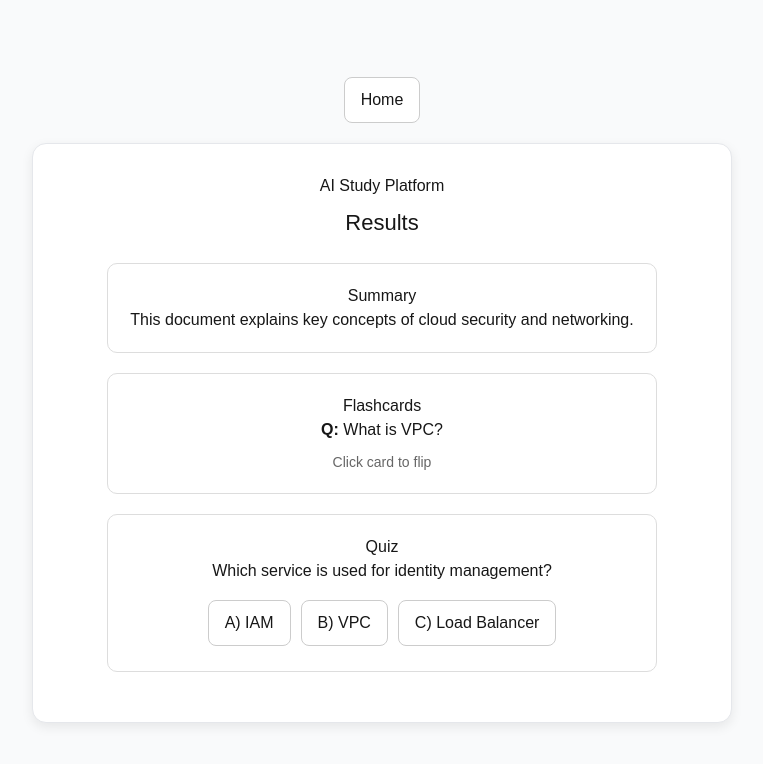
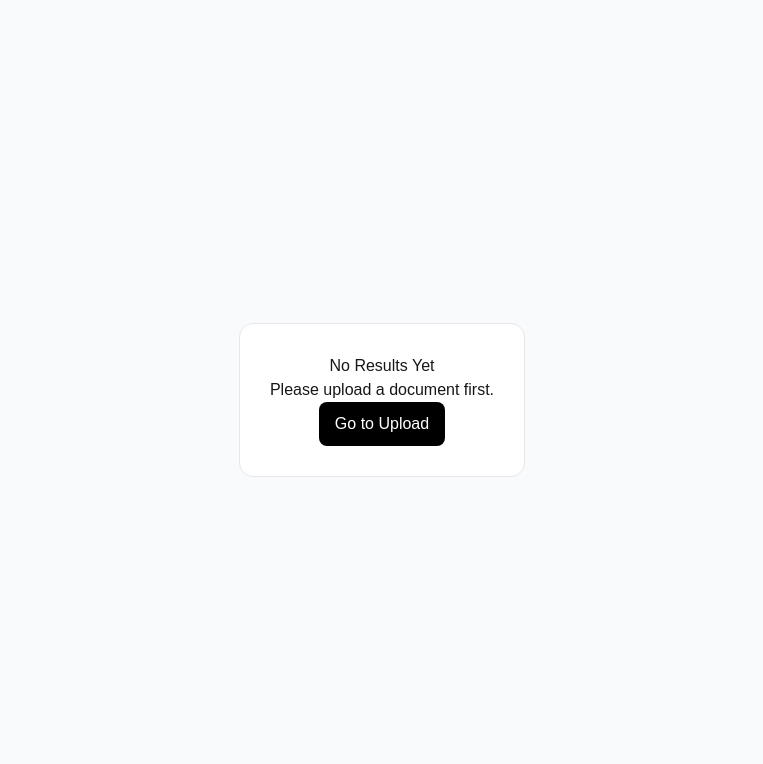
Before and after one commit to Janaki362/notestaker-frontend, a Next.js app: page /results in a window 1280 px wide. Shown: the top 764 px of the page, without its empty margins (258-1021 px from the left). Built offline with nearby package versions, Linux system fonts and the light colour scheme.

Commit message:
completed authentication and API integration

```diff
--- a/app/results/page.tsx
+++ b/app/results/page.tsx
@@ -1,35 +1,100 @@
 "use client";
 
 import Link from "next/link";
-import { useState } from "react";
+import { useEffect, useState } from "react";
+
+type Flashcard = {
+  question: string;
+  answer: string;
+};
+
+type Definition = {
+  term: string;
+  meaning: string;
+};
+
+type QuizQuestion = {
+  question: string;
+  options: string[];
+  answer: string;
+};
+
+type AIResults = {
+  summary: string;
+  keyConcepts: string[];
+  definitions: Definition[];
+  examples: string[];
+  flashcards: Flashcard[];
+  quiz: QuizQuestion[];
+};
 
 export default function ResultsPage() {
+  const [results, setResults] = useState<AIResults | null>(null);
   const [selectedAnswer, setSelectedAnswer] = useState("");
   const [showAnswer, setShowAnswer] = useState(false);
 
-  const optionStyle = (option: string) =>
-    ({
-      margin: "5px",
+  useEffect(() => {
+    const storedResults = localStorage.getItem("aiResults");
+
+    if (storedResults) {
+      setResults(JSON.parse(storedResults));
+    }
+  }, []);
+
+  if (!results) {
+    return (
+      <main
+        style={{
+          minHeight: "100vh",
+          display: "flex",
+          alignItems: "center",
+          justifyContent: "center",
+          backgroundColor: "#f9fafb",
+          padding: "20px",
+          textAlign: "center",
+        }}
+      >
+        <div
+          style={{
+            backgroundColor: "white",
+            padding: "30px",
+            borderRadius: "14px",
+            border: "1px solid #e5e7eb",
+          }}
+        >
+          <h1>No Results Yet</h1>
+          <p>Please upload a document first.</p>
+          <Link href="/upload">
+            <button
+              style={{
                 padding: "10px 16px",
+                backgroundColor: "black",
+                color: "white",
                 borderRadius: "8px",
-      border: "1px solid #ccc",
+                border: "none",
                 cursor: "pointer",
-      backgroundColor: selectedAnswer === option ? "#d1fae5" : "white",
-    }) as const;
+              }}
+            >
+              Go to Upload
+            </button>
+          </Link>
+        </div>
+      </main>
+    );
+  }
+
+  const firstFlashcard = results.flashcards?.[0];
+  const firstQuiz = results.quiz?.[0];
 
   return (
     <main
       style={{
         minHeight: "100vh",
-        display: "flex",
-        flexDirection: "column",
-        alignItems: "center",
-        justifyContent: "center",
         backgroundColor: "#f9fafb",
-        padding: "20px",
+        padding: "30px 20px",
       }}
     >
-      <div style={{ marginBottom: "20px" }}>
+      <div style={{ textAlign: "center", marginBottom: "20px" }}>
         <Link href="/">
           <button
             style={{
@@ -47,85 +112,111 @@ export default function ResultsPage() {
 
       <div
         style={{
-          width: "100%",
-          maxWidth: "700px",
+          maxWidth: "800px",
+          margin: "0 auto",
           backgroundColor: "white",
           border: "1px solid #e5e7eb",
           borderRadius: "14px",
           padding: "30px",
           boxShadow: "0 4px 12px rgba(0,0,0,0.08)",
-          textAlign: "center",
         }}
       >
-        <h1 style={{ marginBottom: "8px" }}>AI Study Platform</h1>
-        <h2 style={{ marginBottom: "24px", fontSize: "22px" }}>Results</h2>
+        <h1 style={{ textAlign: "center" }}>AI Study Platform</h1>
+        <h2 style={{ textAlign: "center" }}>Results</h2>
 
-        <div
-          style={{
-            margin: "20px auto",
-            padding: "20px",
-            maxWidth: "550px",
-            border: "1px solid #ddd",
-            borderRadius: "10px",
-          }}
+        <section style={cardStyle}>
+          <h3>Summary</h3>
+          <p>{results.summary}</p>
+        </section>
+
+        <section style={cardStyle}>
+          <h3>Key Concepts</h3>
+          <ul>
+            {results.keyConcepts?.map((concept, index) => (
+              <li key={index}>{concept}</li>
+            ))}
+          </ul>
+        </section>
+
+        <section style={cardStyle}>
+          <h3>Definitions</h3>
+          {results.definitions?.map((item, index) => (
+            <p key={index}>
+              <b>{item.term}:</b> {item.meaning}
+            </p>
+          ))}
+        </section>
+
+        <section style={cardStyle}>
+          <h3>Examples</h3>
+          <ul>
+            {results.examples?.map((example, index) => (
+              <li key={index}>{example}</li>
+            ))}
+          </ul>
+        </section>
+
+        {firstFlashcard && (
+          <section
+            onClick={() => setShowAnswer(!showAnswer)}
+            style={{ ...cardStyle, cursor: "pointer" }}
           >
-          <h3>Summary</h3>
-          <p>
-            This document explains key concepts of cloud security and networking.
-          </p>
-        </div>
-
-        <div
-          onClick={() => setShowAnswer(!showAnswer)}
-          style={{
-            margin: "20px auto",
-            padding: "20px",
-            maxWidth: "550px",
-            border: "1px solid #ddd",
-            borderRadius: "10px",
-            cursor: "pointer",
-          }}
-        >
-          <h3>Flashcards</h3>
+            <h3>Flashcard</h3>
             {!showAnswer ? (
               <p>
-              <b>Q:</b> What is VPC?
+                <b>Q:</b> {firstFlashcard.question}
               </p>
             ) : (
               <p>
-              <b>A:</b> A virtual private cloud used for secure networking.
+                <b>A:</b> {firstFlashcard.answer}
               </p>
             )}
-          <p style={{ color: "#666", marginTop: "10px", fontSize: "14px" }}>
+            <p style={{ color: "#666", fontSize: "14px" }}>
               Click card to flip
             </p>
-        </div>
+          </section>
+        )}
 
-        <div
-          style={{
-            margin: "20px auto",
-            padding: "20px",
-            maxWidth: "550px",
-            border: "1px solid #ddd",
-            borderRadius: "10px",
-          }}
-        >
+        {firstQuiz && (
+          <section style={cardStyle}>
             <h3>Quiz</h3>
-          <p>Which service is used for identity management?</p>
+            <p>{firstQuiz.question}</p>
 
-          <div style={{ marginTop: "12px" }}>
-            {["A) IAM", "B) VPC", "C) Load Balancer"].map((option) => (
+            <div>
+              {firstQuiz.options.map((option) => (
                 <button
                   key={option}
                   onClick={() => setSelectedAnswer(option)}
-                style={optionStyle(option)}
+                  style={{
+                    margin: "5px",
+                    padding: "10px 16px",
+                    borderRadius: "8px",
+                    border: "1px solid #ccc",
+                    cursor: "pointer",
+                    backgroundColor:
+                      selectedAnswer === option ? "#d1fae5" : "white",
+                  }}
                 >
                   {option}
                 </button>
               ))}
             </div>
-        </div>
+
+            {selectedAnswer && (
+              <p style={{ marginTop: "12px" }}>
+                Selected Answer: <b>{selectedAnswer}</b>
+              </p>
+            )}
+          </section>
+        )}
       </div>
     </main>
   );
 }
+
+const cardStyle = {
+  margin: "20px auto",
+  padding: "20px",
+  border: "1px solid #ddd",
+  borderRadius: "10px",
+} as const;
--- a/app/upload/page.tsx
+++ b/app/upload/page.tsx
@@ -6,40 +6,68 @@ import { useRef, useState } from "react";
 
 export default function UploadPage() {
   const [fileName, setFileName] = useState("");
-  const [progress, setProgress] = useState(0);
+  const [selectedFile, setSelectedFile] = useState<File | null>(null);
+  const [loading, setLoading] = useState(false);
+  const [error, setError] = useState("");
+
   const router = useRouter();
   const fileInputRef = useRef<HTMLInputElement | null>(null);
 
   const handleFileChange = (e: React.ChangeEvent<HTMLInputElement>) => {
     const file = e.target.files?.[0];
+
     if (file) {
+      setSelectedFile(file);
       setFileName(file.name);
-      setProgress(0);
+      setError("");
     }
   };
 
   const handleDrop = (e: React.DragEvent<HTMLDivElement>) => {
     e.preventDefault();
+
     const file = e.dataTransfer.files?.[0];
+
     if (file) {
+      setSelectedFile(file);
       setFileName(file.name);
-      setProgress(0);
+      setError("");
     }
   };
 
-  const handleUpload = () => {
-    if (!fileName) return;
+  const handleUpload = async () => {
+    if (!selectedFile) {
+      setError("Please select a file first.");
+      return;
+    }
 
-    let value = 0;
-    const timer = setInterval(() => {
-      value += 10;
-      setProgress(value);
+    try {
+      setLoading(true);
+      setError("");
 
-      if (value >= 100) {
-        clearInterval(timer);
-        router.push("/results");
+      const formData = new FormData();
+      formData.append("file", selectedFile);
+
+      const res = await fetch("http://localhost:8080/upload", {
+        method: "POST",
+        body: formData,
+      });
+
+      if (!res.ok) {
+        throw new Error("Upload failed");
       }
-    }, 300);
+
+      const data = await res.json();
+
+      localStorage.setItem("aiResults", JSON.stringify(data));
+
+      router.push("/results");
+    } catch (err) {
+      console.error(err);
+      setError("Something went wrong while uploading. Please check backend API.");
+    } finally {
+      setLoading(false);
+    }
   };
 
   return (
@@ -82,12 +110,10 @@ export default function UploadPage() {
           textAlign: "center",
         }}
       >
-        <h1 style={{ marginBottom: "8px" }}>AI Study Platform</h1>
-        <h2 style={{ marginBottom: "10px", fontSize: "22px" }}>
-          Upload Document
-        </h2>
-        <p style={{ color: "#555", marginBottom: "24px" }}>
-          Upload your file to generate summaries, flashcards, and quizzes.
+        <h1>AI Study Platform</h1>
+        <h2>Upload Document</h2>
+        <p style={{ color: "#555" }}>
+          Upload your PDF to generate summaries, flashcards, and quizzes.
         </p>
 
         <div
@@ -101,7 +127,7 @@ export default function UploadPage() {
             cursor: "pointer",
           }}
         >
-          <p style={{ marginBottom: "12px" }}>Drag & Drop your file here</p>
+          <p>Drag & Drop your file here</p>
 
           <button
             type="button"
@@ -120,59 +146,35 @@ export default function UploadPage() {
 
           <input
             ref={fileInputRef}
-            id="fileUpload"
             type="file"
+            accept="application/pdf"
             onChange={handleFileChange}
             style={{ display: "none" }}
           />
         </div>
 
         {fileName && (
-          <p style={{ marginTop: "10px", color: "green" }}>
-            Selected File: {fileName}
-          </p>
+          <p style={{ color: "green" }}>Selected File: {fileName}</p>
         )}
 
-        {progress > 0 && (
-          <>
-            <div
-              style={{
-                width: "100%",
-                maxWidth: "320px",
-                height: "18px",
-                backgroundColor: "#ddd",
-                borderRadius: "10px",
-                margin: "20px auto 10px",
-                overflow: "hidden",
-              }}
-            >
-              <div
-                style={{
-                  width: `${progress}%`,
-                  height: "100%",
-                  backgroundColor: "green",
-                  transition: "width 0.3s ease",
-                }}
-              />
-            </div>
-
-            <p>{progress}% uploaded</p>
-          </>
+        {error && (
+          <p style={{ color: "red", marginTop: "10px" }}>{error}</p>
         )}
 
         <button
           onClick={handleUpload}
+          disabled={loading}
           style={{
             marginTop: "20px",
             padding: "12px 24px",
-            backgroundColor: "black",
+            backgroundColor: loading ? "gray" : "black",
             color: "white",
             borderRadius: "8px",
             border: "none",
-            cursor: "pointer",
+            cursor: loading ? "not-allowed" : "pointer",
           }}
         >
-          Upload
+          {loading ? "Processing..." : "Upload"}
         </button>
       </div>
     </main>
--- a/package.json
+++ b/package.json
@@ -9,6 +9,7 @@
     "lint": "eslint"
   },
   "dependencies": {
+    "firebase": "^12.12.1",
     "next": "16.2.2",
     "react": "19.2.4",
     "react-dom": "19.2.4"
```
Also changed, not shown: app/firebase.ts (added, +16 -0 lines), app/login/page.tsx (+27 -0 lines), 1 other file (tests, documents, lock files or other folders). Lines whose indentation alone changed are shown as unchanged.
